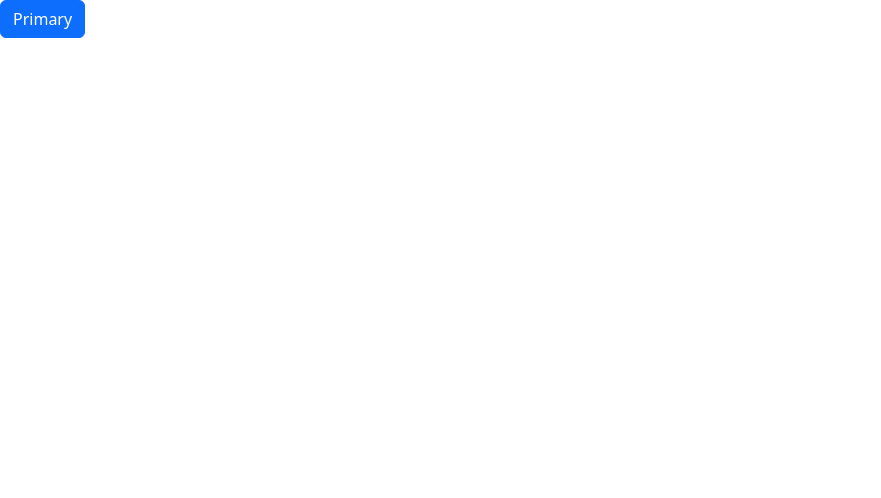
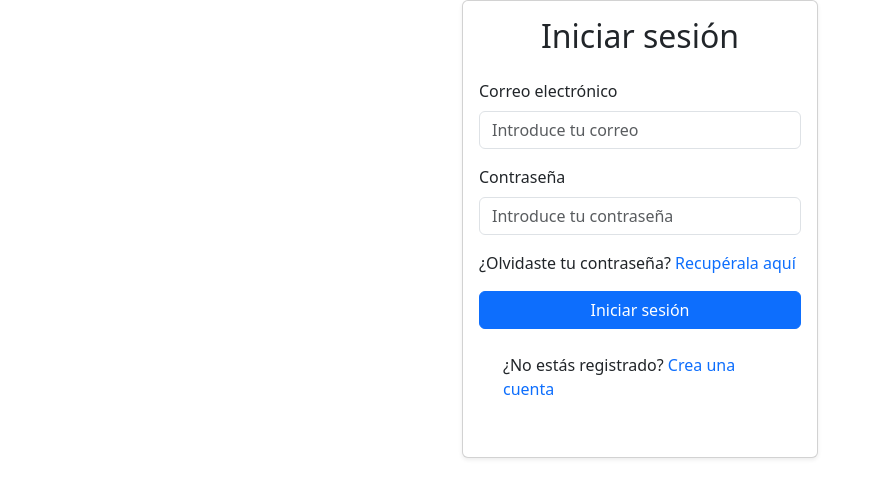
Before and after one commit to santiagomarchenaunilibre/proyecto, a website: page site/login.html in a window 1280 px wide. Shown: the whole page, without its empty margins (0-881 px from the left). Drawn offline with Linux system fonts and the light colour scheme.

Commit message:
Editar login.html

```diff
--- a/site/login.html
+++ b/site/login.html
@@ -5,10 +5,51 @@
     <meta name="viewport" content="width=device-width, initial-scale=1.0">
     <link rel="stylesheet" href="/proyecto/site/css/styles.css">
     <title>Login</title>
-    <button type="button" class="btn btn-primary">Primary</button>
+
 
 </head>
 <body>
 
+    <div class="container">
+      <div class="row justify-content-center">
+          <div class="col-12 col-md-6 col-lg-4">
+              <div class="card shadow-sm">
+                  <div class="card-body">
+                      <h2 class="card-title text-center mb-4">Iniciar sesión</h2>
+                      <form>
+                          <div class="mb-3">
+                              <label for="email" class="form-label">Correo electrónico</label>
+                              <input type="email" class="form-control" id="email" placeholder="Introduce tu correo">
+                          </div>
+                          <div class="mb-3">
+                              <label for="password" class="form-label">Contraseña</label>
+                              <input type="password" class="form-control" id="password" placeholder="Introduce tu contraseña">
+                          </div>
+
+                          <div class="d-grid gap-2">
+                            <p>
+                              <span class="text-body">¿Olvidaste tu contraseña?</span>
+                              <a href="/recuperar-contraseña" class="text-decoration-none">Recupérala aquí</a>
+                            </p>
+
+                          </div>
+
+
+                          <div class="d-grid gap-2">
+                              <button type="submit" class="btn btn-primary">Iniciar sesión</button>
+                          </div>
+
+                      </form>
+
+                      <div class="p-4">
+                        <p>
+                          <span class="text-body">¿No estás registrado?</span>
+                          <a href="/recuperar-contraseña" class="text-decoration-none">Crea una cuenta</a>
+                        </p>
+                      </div>
+
+
+    </div>
+
 </body>
 </html>
--- a/site/scss/styles.scss
+++ b/site/scss/styles.scss
@@ -6,8 +6,10 @@
 
 
 // Sobrescribe variables de Bootstrap (opcional)
-$primary: #ff5733; // Cambia el color primario
+$primary: #ff5733; // Cambia el color
 $body-bg: #f8f9fa; // Cambia el fondo del body
+$bs-primary: #fd0db5;
+
 
 // Escribe tus estilos personalizados
 .custom-style {
```
